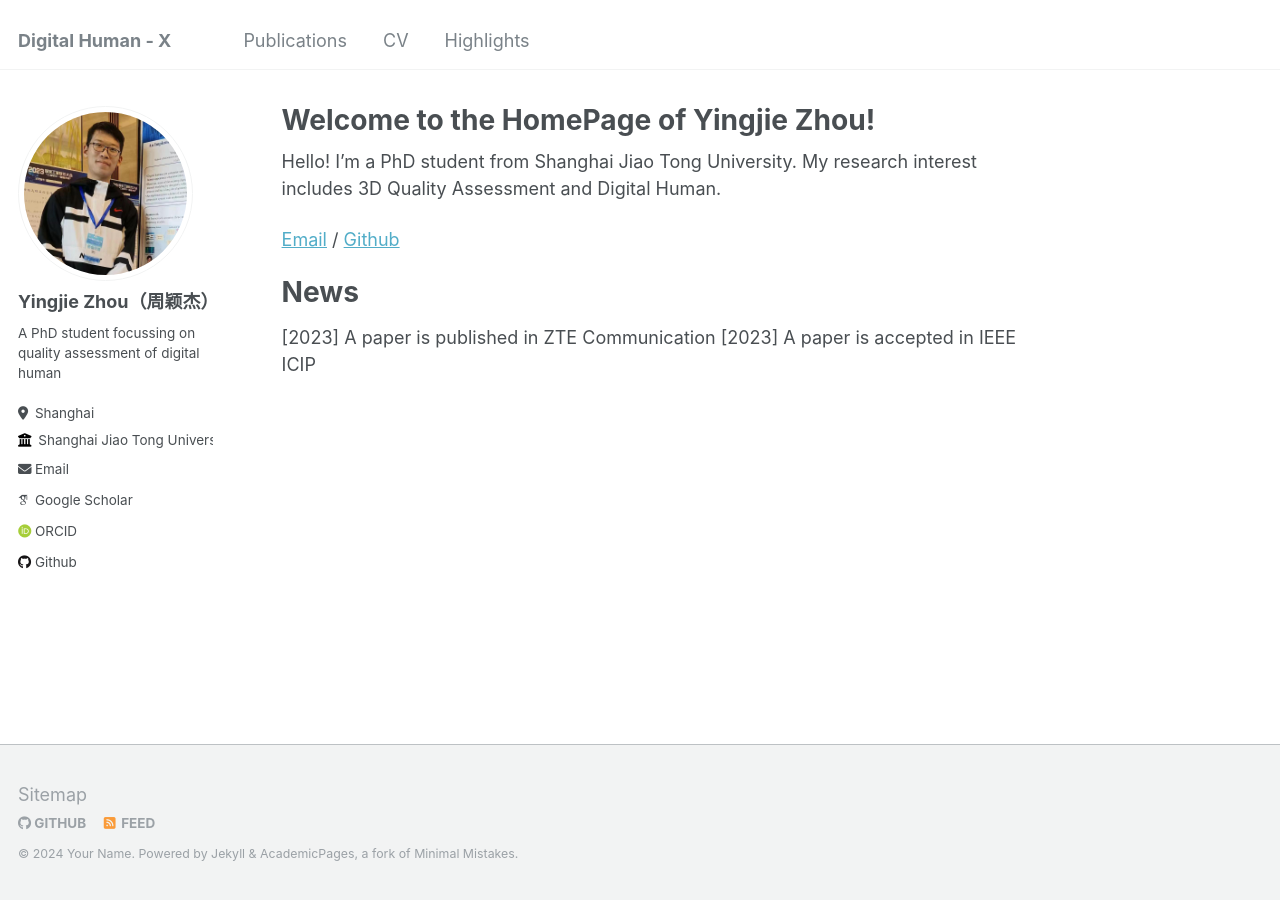
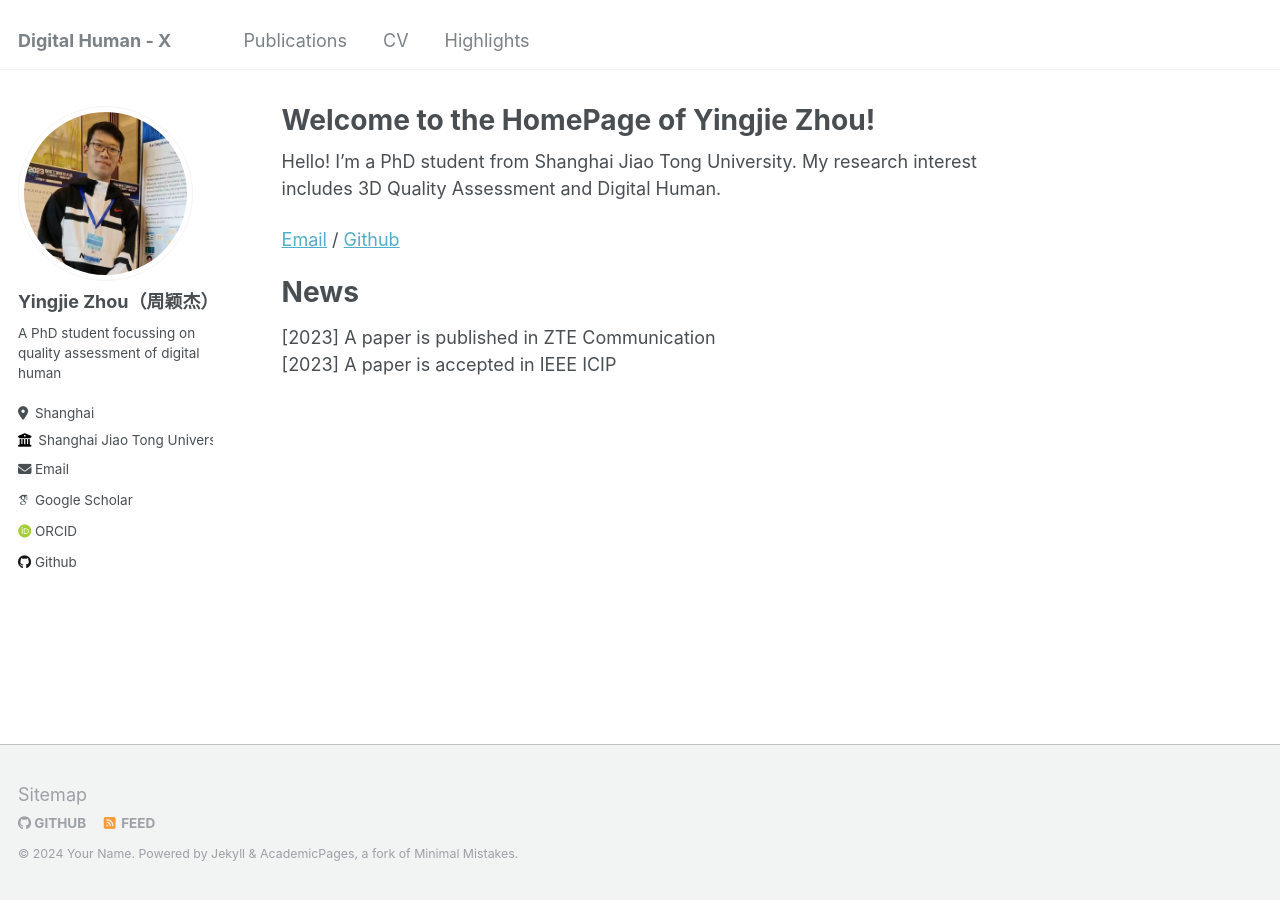
Before and after one commit to zyj-2000/zyj-2000.github.io, a Jekyll site: the page built from _pages/about.md, in a window 1280 px wide. Built offline with Jekyll 4.4.1, drawn with Linux system fonts in a browser that asks for light colours; some web fonts are replaced.

```diff
--- a/_pages/about.md
+++ b/_pages/about.md
@@ -13,5 +13,5 @@ Hello! I'm a PhD student from Shanghai Jiao Tong University. My research interes
 
 News
 ======
-[2023] A paper is published in ZTE Communication
+[2023] A paper is published in ZTE Communication\
 [2023] A paper is accepted in IEEE ICIP
```
